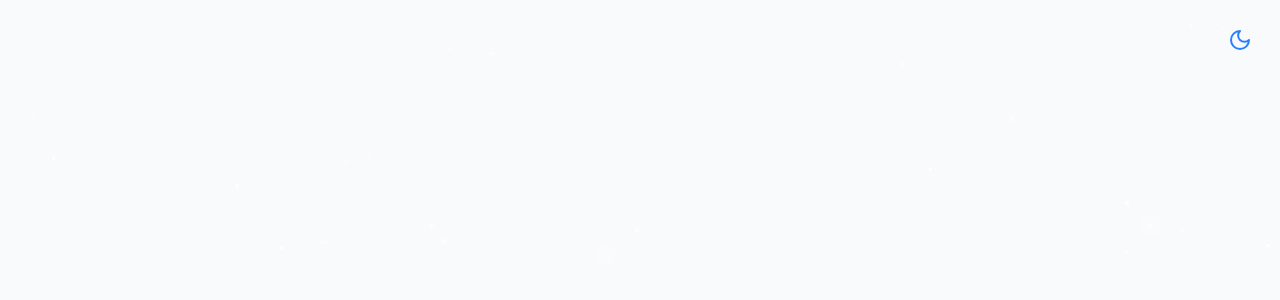
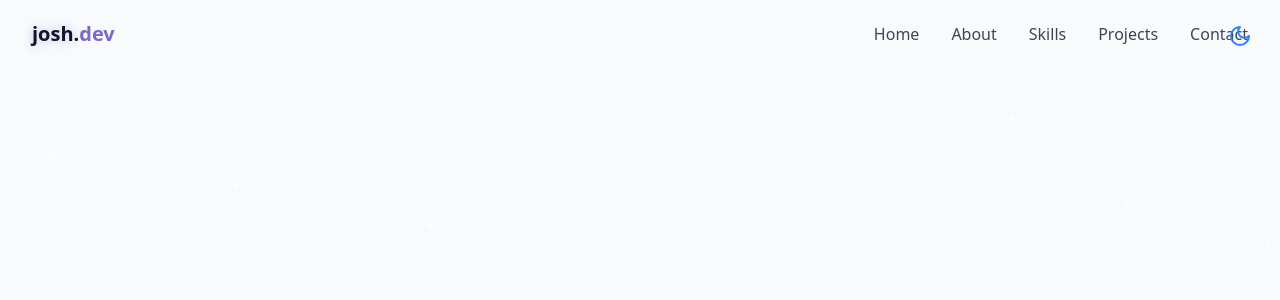
Before and after one commit to Joshuakibwage/personal-portfolio, a React (Vite) app: page / in a window 1280 px wide. Shown: the top 300 px of the page. Built offline with nearby package versions, Linux system fonts and the light colour scheme.

Commit message:
Add mobile and desktop menu

```diff
--- /dev/null
+++ b/src/components/Navbar.jsx
@@ -0,0 +1,107 @@
+import React, { useState, useEffect} from 'react'
+import { cn } from '../lib/utils'
+import { X, Menu  } from "lucide-react";
+
+
+const navItems = [
+    {
+        label: 'Home',
+        href: '#hero'
+    },
+    {
+        label: 'About',
+        href: '#about'
+    },
+    {
+        label: 'Skills',
+        href: '#skills'
+    },
+    {
+        label: 'Projects',
+        href: '#projects'
+    },
+    {
+        label: 'Contact',
+        href: '#contact'
+    },
+]
+
+
+
+const Navbar = () => {
+
+    const [isScrolled, setIsScrolled] = useState(false);
+    const [isMenuOpen, setIsMenuOpen] = useState(false);
+
+    useEffect(() => {
+        const handleScroll = () => {
+            setIsScrolled(window.screenY > 10)
+        }
+
+        window.addEventListener("scroll", handleScroll);
+        return () => window.removeEventListener("scroll", handleScroll);
+    }, [])
+
+
+  return (
+    <nav className={cn("fixed w-full z-40 transition-all duration-300", isScrolled ? "py-3 bg-background/80 backdrop-blur-md shadow-xs" : "py-5")}
+    >
+      <div className="container flex items-center justify-between ">
+        <a href="#hero" className="text-xl font-bold text-primary ">
+            <span className="relative z-10">
+                <span className="text-glow text-foreground">josh.</span>dev
+            </span>
+        </a>
+
+        {/* desktop nav */}
+        <div className="hidden md:flex space-x-8 ">
+            {
+                navItems.map((item, key) => (
+                    <a
+                        key={key}
+                        href={item.href}
+                        className="text-foreground/80 hover:text-primary transition-colors duration-300 "
+                    >
+                        {item.label}
+                    </a>
+                ))
+            }
+        </div>
+
+        {/* hamburger menu */}
+        <button onClick={() => setIsMenuOpen((prev) => (!prev))}
+          className="block md:hidden p-2 text-foreground z-50 "
+          aria-label={isMenuOpen ? "Close Menu" : "Open Menu"}
+        >
+            {
+                isMenuOpen ? <X size={24} /> : <Menu size={24} />
+            }
+        </button>
+
+        {/* mobile nav */}
+        <div className={cn(
+            "fixed inset-0 bg-background/95 backdrop-blur-md z-40 flex flex-col items-center justify-center",
+            "transition-all duration-300 md:hidden",
+            isMenuOpen ? "opacity-100 pointer-events-auto" : "opacity-0 pointer-events-none"
+            )}>
+            <div className="flex flex-col space-y-8 ">
+                {
+                    navItems.map((item, key) => (
+                        <a
+                            key={key}
+                            href={item.href}
+                            className="text-foreground/80 hover:text-primary transition-colors duration-300 "
+                            onClick={() => setIsMenuOpen(false)}
+                        >
+                            {item.label}
+                        </a>
+                    ))
+                }
+            </div>
+        </div>
+      </div>
+    </nav>
+  )
+}
+
+export default Navbar
--- a/src/components/ThemeToggle.jsx
+++ b/src/components/ThemeToggle.jsx
@@ -31,7 +31,7 @@
     }
 
     return (
-        <button onClick={themeToggle} className={cn("fixed max-sm:hidden top-5 right-5 p-2 rounded-full z-50 transition-colors delay-300 focus:outline-hidden cursor-pointer")}
+        <button onClick={themeToggle} className={cn("fixed max-sm:hidden top-4 right-5 p-2 rounded-full z-50 transition-colors delay-300 focus:outline-hidden cursor-pointer")}
         >
             {
                 isDarkMode ? (
--- a/src/pages/Home.jsx
+++ b/src/pages/Home.jsx
@@ -1,6 +1,9 @@
 import React from 'react'
 import ThemeToggle from '../components/ThemeToggle';
 import StarBackground from '../components/StarBackground';
+import Navbar from '../components/Navbar';
+
+
 
 const Home = () => {
   return (
@@ -9,6 +12,8 @@
        <ThemeToggle />
       {/* star background */}
       <StarBackground />
+      {/* navbar */}
+      <Navbar />
     </div>
   )
 }
```
